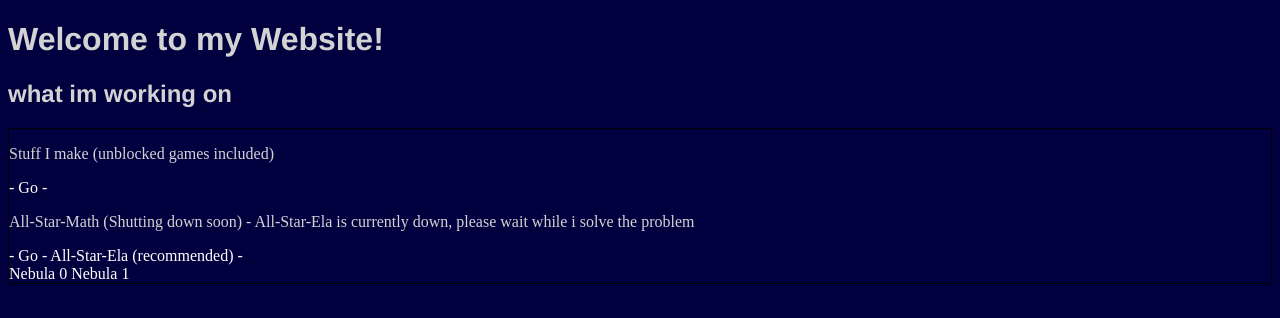
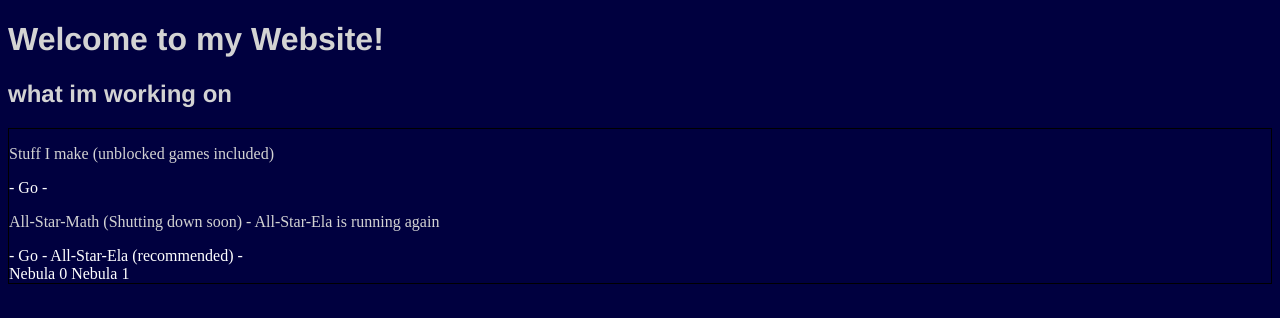
Before and after one commit to nicolasog13/home, a plain HTML site: page index.html in a window 1280 px wide. Drawn offline with Linux system fonts and the light colour scheme.

Commit message:
Update index.html

```diff
--- a/index.html
+++ b/index.html
@@ -15,7 +15,7 @@
           <h2 class="header">what im working on</h2>
           <div class="projects">
                <p>Stuff I make (unblocked games included)</p> <a href="http://nicolasog12.github.io/my-stuff">- Go -</a> <br>
-               <p>All-Star-Math (Shutting down soon) - All-Star-Ela is currently down, please wait while i solve the problem</p> <a href="http://all-star-math.ml">- Go -</a> <a href="http://all-star-ela.ml">All-Star-Ela (recommended) -</a><br>
+               <p>All-Star-Math (Shutting down soon) - All-Star-Ela is running again</p> <a href="http://all-star-math.ml">- Go -</a> <a href="http://all-star-ela.ml">All-Star-Ela (recommended) -</a><br>
                <a href="http://nebula.mrcoolyoutube.repl.co">Nebula 0</a>
                <a href="http://nebula-1.mrcoolyoutube.repl.co">Nebula 1</a>
           </div>
```
